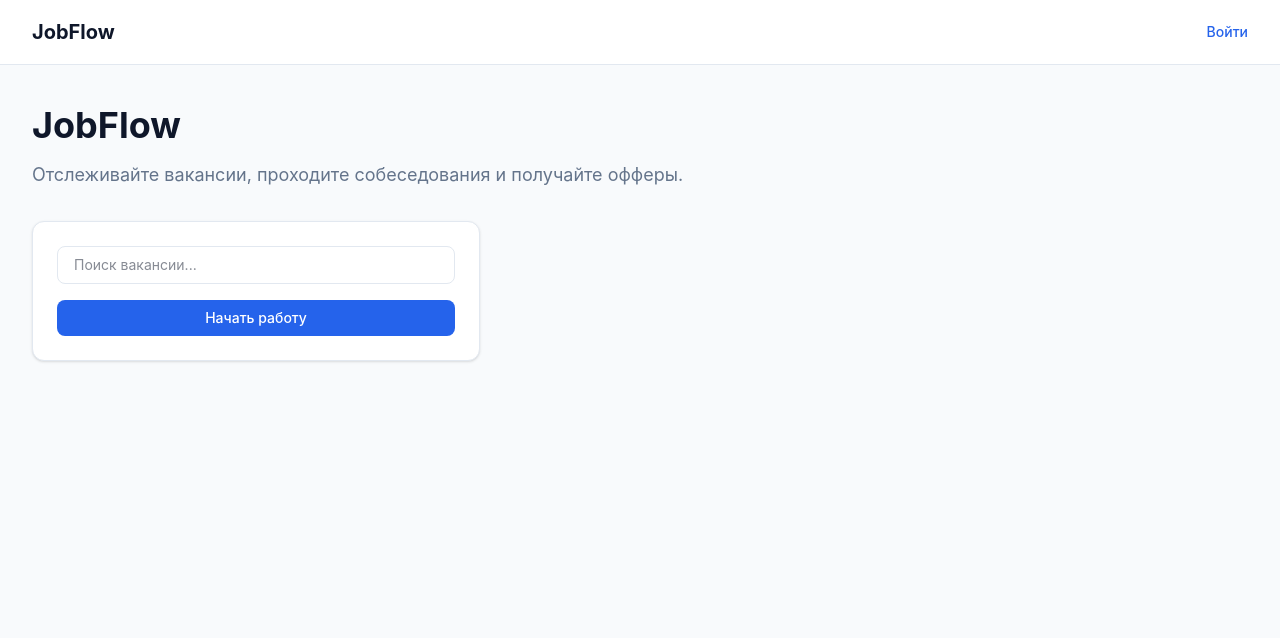
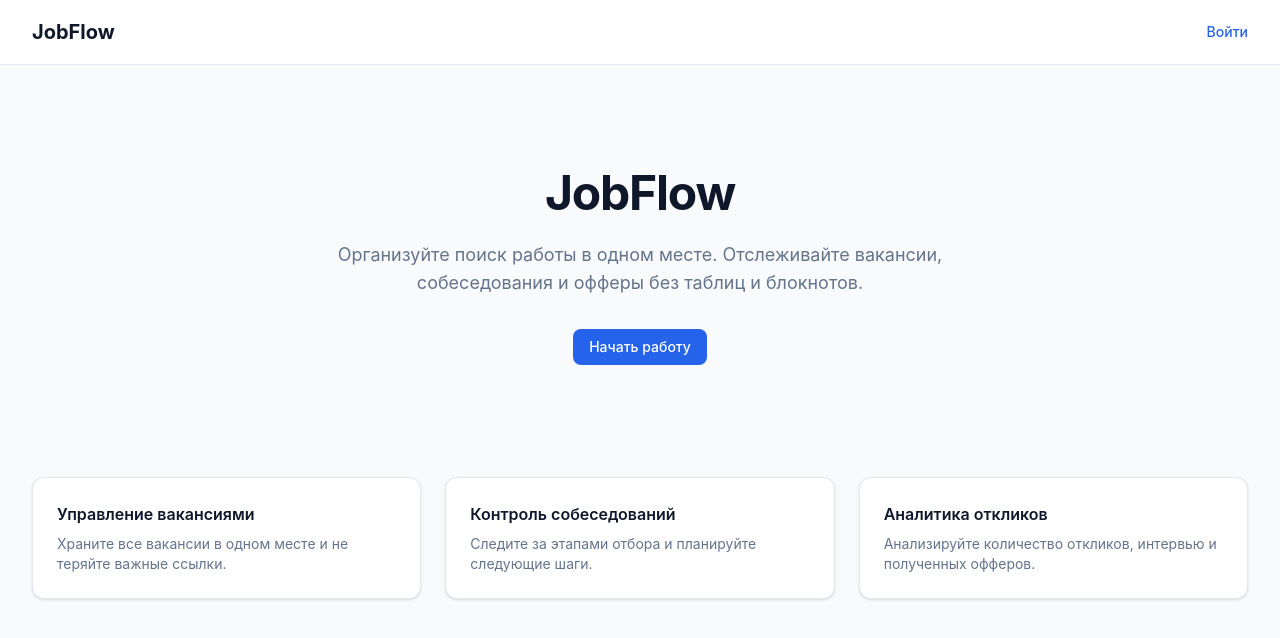
Before and after one commit to ExGules/JobFlow, a React (Vite) app: page / in a window 1280 px wide. Shown: the top 638 px of the page. Built offline with nearby package versions, Linux system fonts and the light colour scheme.

Commit message:
Обновил первый рабочий экран

```diff
--- a/src/pages/landing/index.tsx
+++ b/src/pages/landing/index.tsx
@@ -1,30 +1,56 @@
-import { PageLayout } from "@/shared/ui/page-layout";
 import { Button } from "@/shared/ui/button";
 import { Card } from "@/shared/ui/card";
-import { Input } from "@/shared/ui/input";
+import { PageLayout } from "@/shared/ui/page-layout";
 
 export const LandingPage = () => {
   return (
     <PageLayout>
-      <h1 className="text-4xl font-bold">
-        JobFlow
-      </h1>
+      <section className="flex flex-col items-center py-16 text-center">
+        <h1 className="text-5xl font-bold tracking-tight">
+          JobFlow
+        </h1>
 
-      <p className="mt-4 text-lg text-[var(--color-text-secondary)]">
-        Отслеживайте вакансии, проходите собеседования и получайте офферы.
-      </p>
+        <p className="mt-6 max-w-2xl text-lg text-[var(--color-text-secondary)]">
+          Организуйте поиск работы в одном месте.
+          Отслеживайте вакансии, собеседования и офферы без таблиц и блокнотов.
+        </p>
 
-      <div className="mt-8 max-w-md">
+        <Button className="mt-8">
+          Начать работу
+        </Button>
+      </section>
+
+      <section className="mt-12 grid gap-6 md:grid-cols-3">
         <Card>
-          <Input
-            placeholder="Поиск вакансии..."
-          />
+          <h3 className="font-semibold">
+            Управление вакансиями
+          </h3>
 
-          <Button className="mt-4 w-full">
-            Начать работу
-          </Button>
+          <p className="mt-2 text-sm text-[var(--color-text-secondary)]">
+            Храните все вакансии в одном месте и не теряйте важные ссылки.
+          </p>
         </Card>
-      </div>
+
+        <Card>
+          <h3 className="font-semibold">
+            Контроль собеседований
+          </h3>
+
+          <p className="mt-2 text-sm text-[var(--color-text-secondary)]">
+            Следите за этапами отбора и планируйте следующие шаги.
+          </p>
+        </Card>
+
+        <Card>
+          <h3 className="font-semibold">
+            Аналитика откликов
+          </h3>
+
+          <p className="mt-2 text-sm text-[var(--color-text-secondary)]">
+            Анализируйте количество откликов, интервью и полученных офферов.
+          </p>
+        </Card>
+      </section>
     </PageLayout>
   );
 };
```
